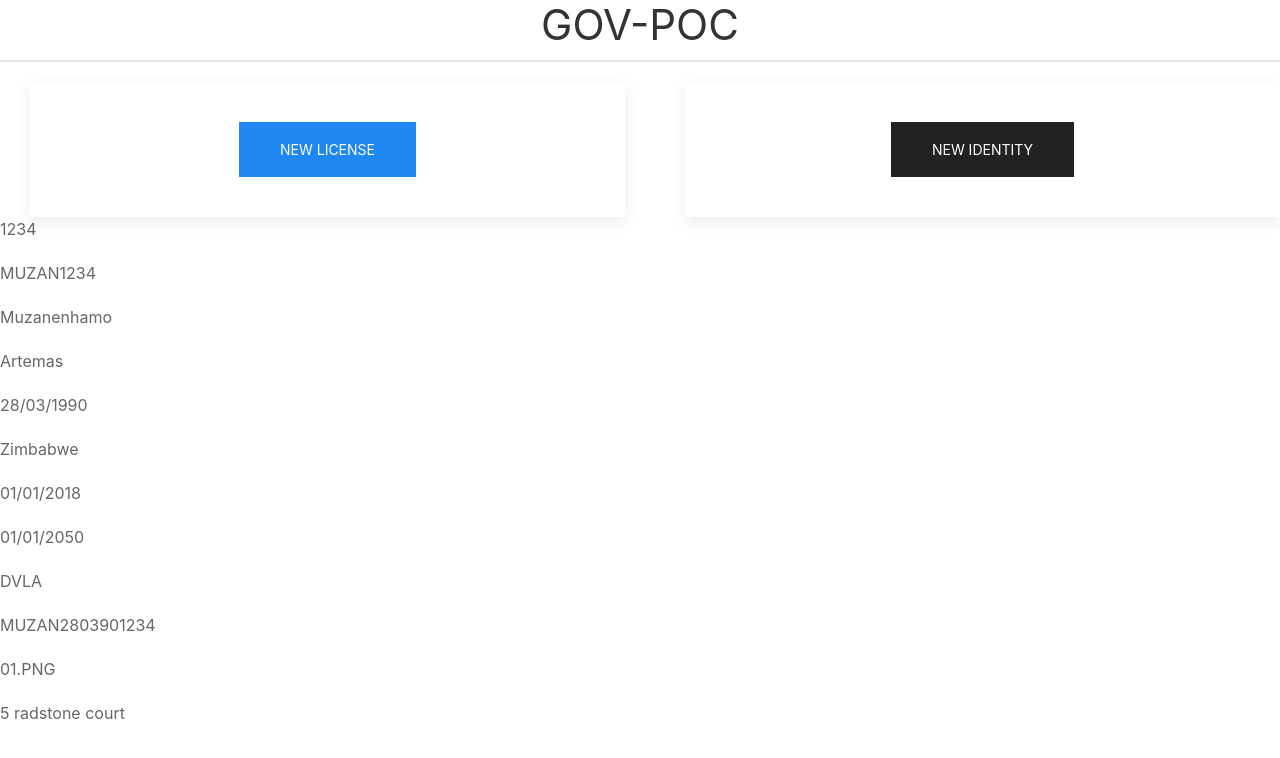
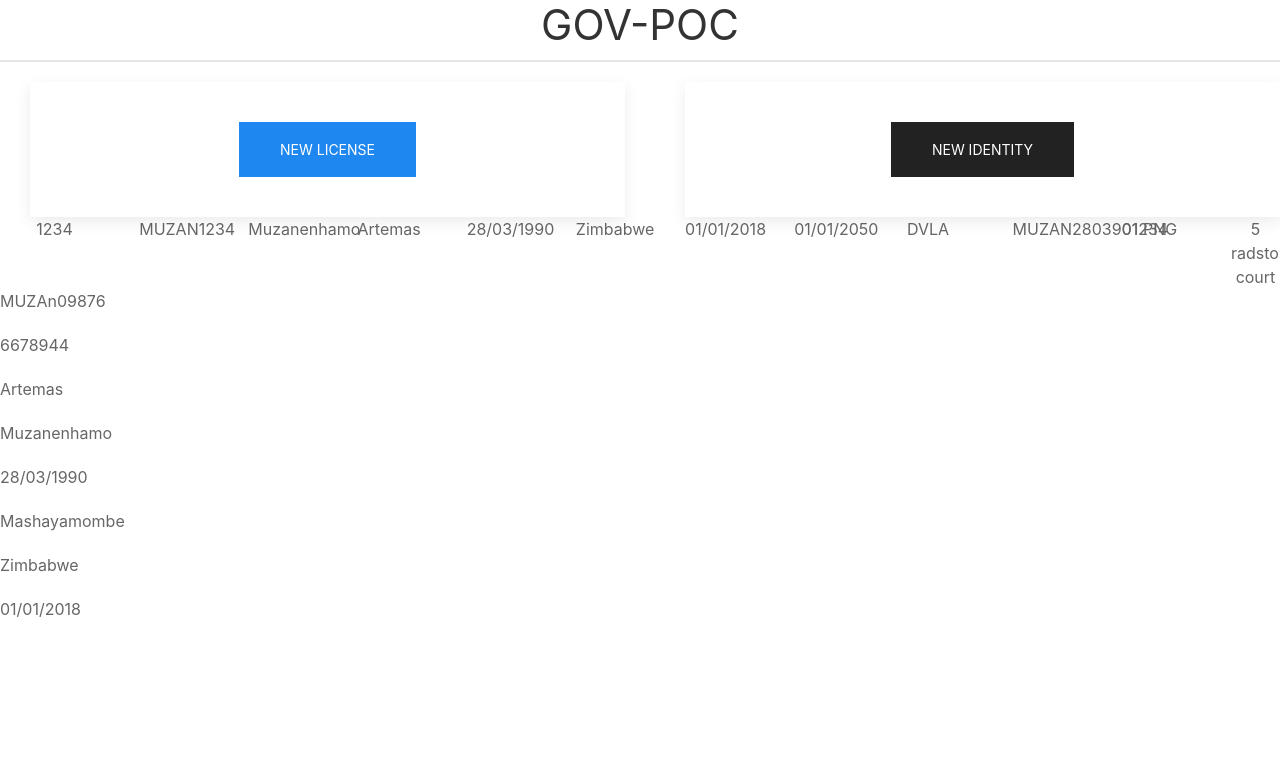
Before and after one commit to Artemas-Muzanenhamo/gov-poc-ui, an Angular app: page / in a window 1280 px wide. Shown: the top 758 px of the page. Built offline with nearby package versions, Linux system fonts and the light colour scheme.

Commit message:
add Identity feature

```diff
--- /dev/null
+++ b/src/app/identity/identity.component.html
@@ -0,0 +1,10 @@
+<div>
+  <p>{{identity.id}}</p>
+  <p>{{identity.identityRef}}</p>
+  <p>{{identity.name}}</p>
+  <p>{{identity.surname}}</p>
+  <p>{{identity.birthDate}}</p>
+  <p>{{identity.villageOfOrigin}}</p>
+  <p>{{identity.placeOfBirth}}</p>
+  <p>{{identity.dateOfIssue}}</p>
+</div>
--- /dev/null
+++ b/src/app/identity/identity.component.ts
@@ -0,0 +1,20 @@
+import {Component} from '@angular/core';
+import {Identity} from './identity';
+
+@Component({
+  selector: 'app-identity',
+  templateUrl: './identity.component.html',
+  styleUrls: ['./identity.component.css']
+})
+export class IdentityComponent {
+    identity: Identity = {
+     id: 'MUZAn09876',
+     identityRef: '6678944',
+     name: 'Artemas',
+     surname: 'Muzanenhamo',
+     birthDate: '28/03/1990',
+     villageOfOrigin: 'Mashayamombe',
+     placeOfBirth: 'Zimbabwe',
+     dateOfIssue: '01/01/2018'
+  };
+}
--- /dev/null
+++ b/src/app/identity/identity.ts
@@ -0,0 +1,10 @@
+export class Identity {
+  id: string;
+  identityRef: string;
+  name: string;
+  surname: string;
+  birthDate: string;
+  villageOfOrigin: string;
+  placeOfBirth: string;
+  dateOfIssue: string;
+}
--- a/src/app/license/license.component.html
+++ b/src/app/license/license.component.html
@@ -1,4 +1,4 @@
-<div>
+<div class="uk-grid-medium uk-child-width-expand@s uk-text-center" uk-grid>
   <p>{{license.id}}</p>
   <p>{{license.identityRef}}</p>
   <p>{{license.surname}}</p>
--- a/src/index.html
+++ b/src/index.html
@@ -11,5 +11,6 @@
 <body>
   <app-root></app-root>
   <app-license>...</app-license>
+  <app-identity>...</app-identity>
 </body>
 </html>
```
Also changed, not shown: src/app/app.module.ts (+8 -2 lines), src/app/identity/identity.component.css (added), 1 other file (tests, documents, lock files or other folders).
